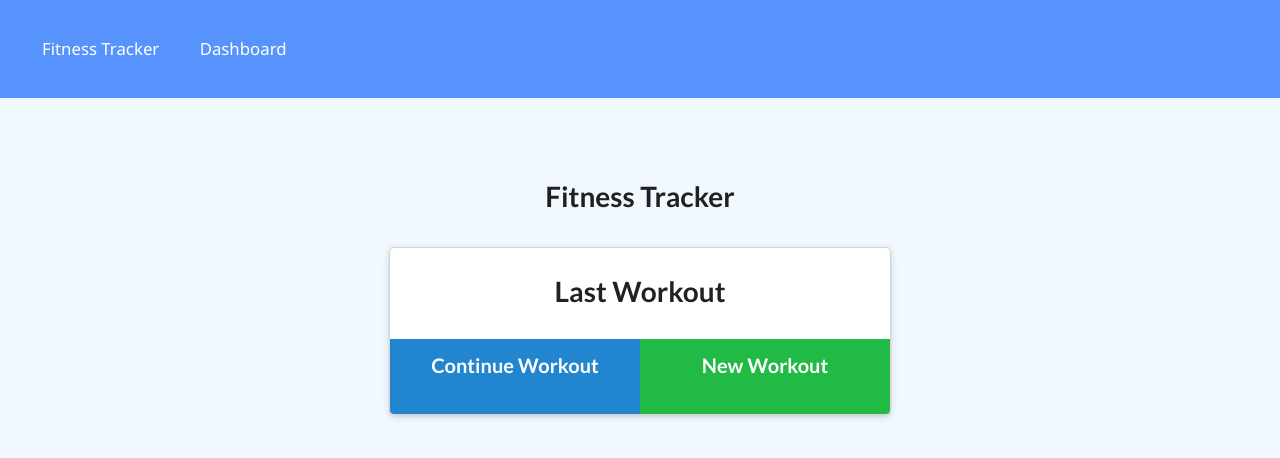
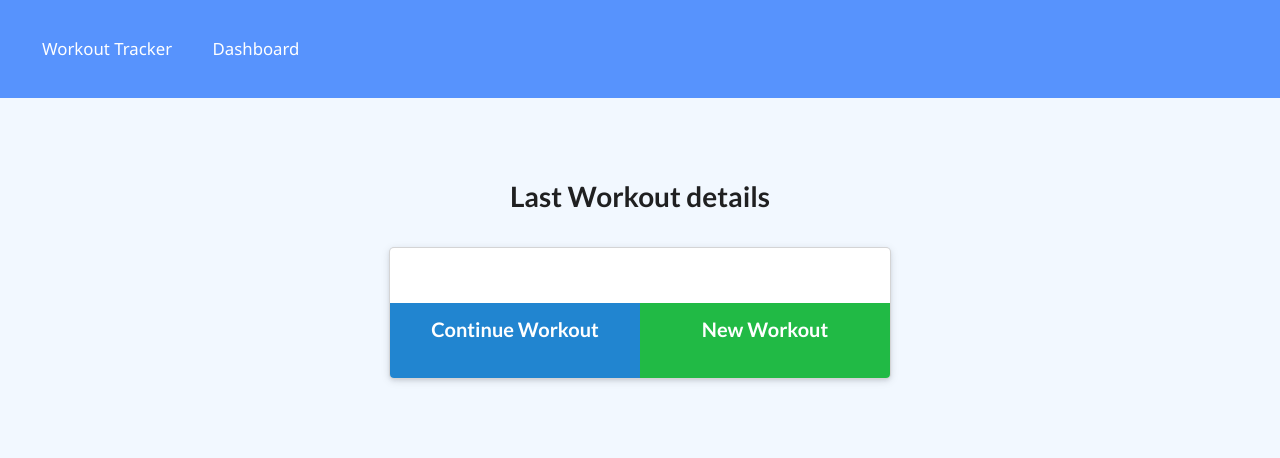
Before and after one commit to alapsraval/workout-tracker, a website: page public/index.html in a window 1280 px wide. Drawn offline with nearby package versions, Linux system fonts and the light colour scheme; no server answers.

Commit message:
replaced fitness with workout

```diff
--- a/public/index.html
+++ b/public/index.html
@@ -7,22 +7,22 @@
   <meta http-equiv="X-UA-Compatible" content="ie=edge" />
   <link rel="stylesheet" href="https://cdnjs.cloudflare.com/ajax/libs/semantic-ui/2.4.1/semantic.min.css" />
   <link rel="stylesheet" href="style.css" />
-  <title>Fitness Tracker</title>
+  <title>Workout Tracker</title>
 </head>
 
 <body>
   <nav>
-    <a href="/">Fitness Tracker</a>
+    <a href="/">Workout Tracker</a>
     <a href="/stats">Dashboard</a>
   </nav>
   <div class="wrapper workout">
     <header>
-      <h1>Fitness Tracker</h1>
+      <h1>Last Workout details</h1>
     </header>
     <div class="ui container workout">
       <div class="ui raised card m-auto">
         <div class="prev-workout">
-          <h3>Last Workout</h3>
+          <h3></h3>
           <div>
             <div class="workout-stats"></div>
             <div class="buttons">
```
Also changed, not shown: public/exercise.html (+3 -4 lines), public/stats.html (+2 -2 lines).
